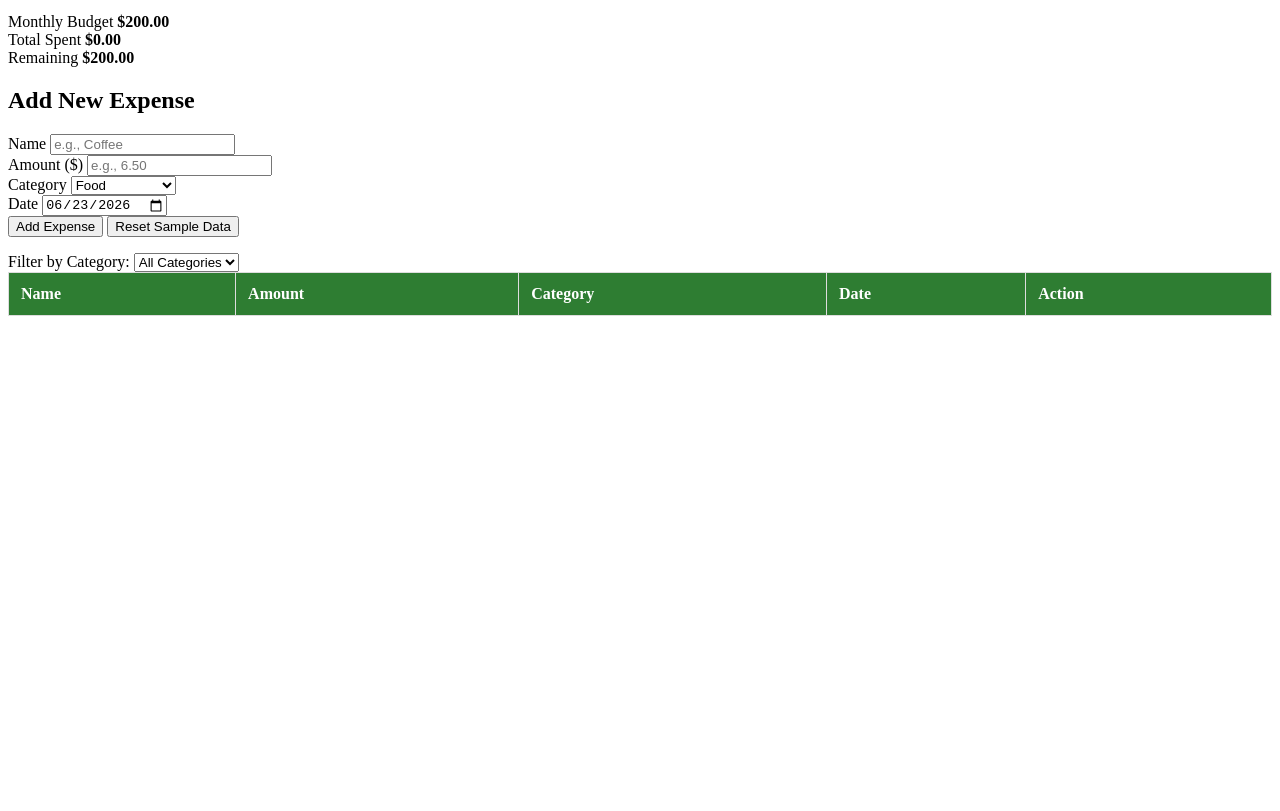
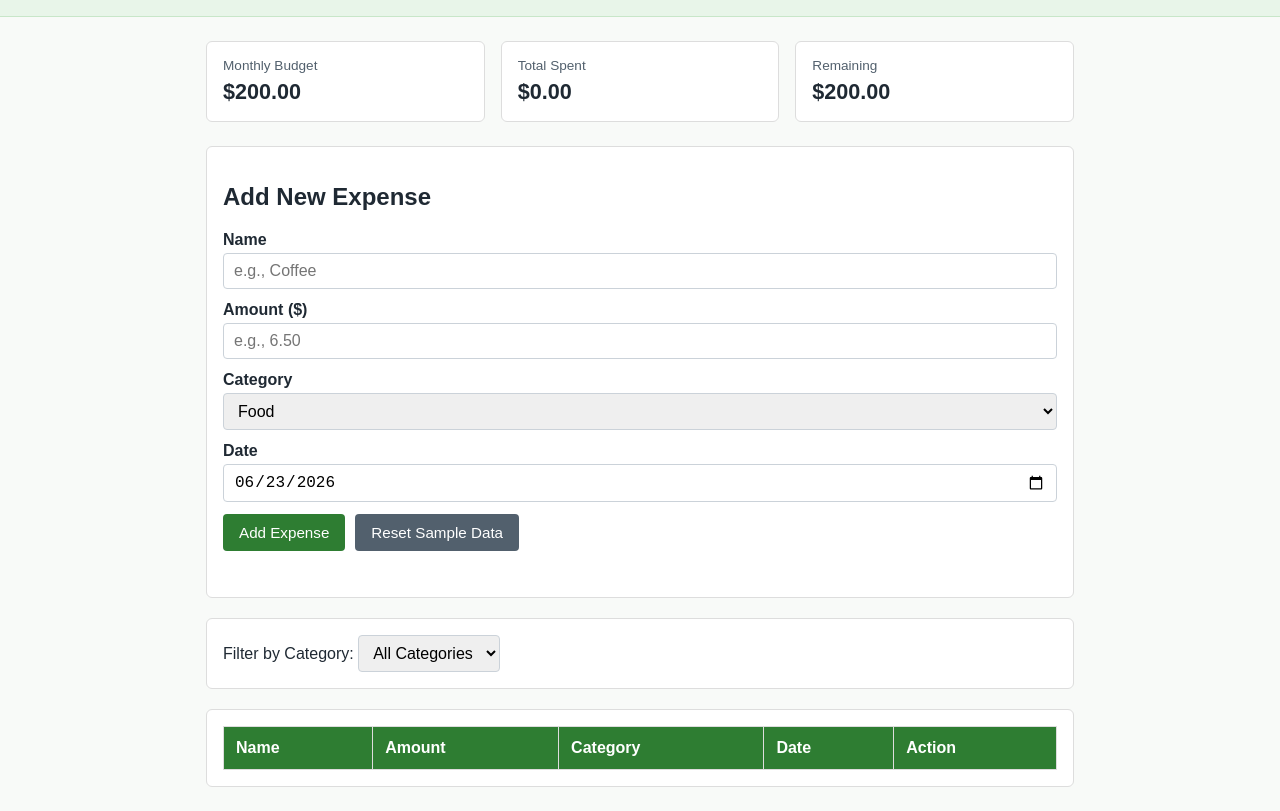
Before and after one commit to omarabdullali110-creator/spendwise-budget, a plain HTML site: page index.html in a window 1280 px wide. Shown: the part 76-887 px from the top of the page. Before the commit the page ends 800 px from the top, so only its background shows below. Drawn offline with Linux system fonts and the light colour scheme; a script that the page names is missing.

Commit message:
Refactor CSS styles for consistency and clarity

```diff
--- a/style.css
+++ b/style.css
@@ -1,10 +1,156 @@
-h1{
+* {
+    box-sizing: border-box;
+}
+
+body {
+    font-family: Arial, sans-serif;
+    margin: 0;
+    background-color: #f8faf8;
+    color: #1f2933;
+}
+
+h1 {
     background-color: #2e7d32;
-    font-size: large;
+    font-size: 1.75rem;
     color: white;
     text-align: center;
     padding: 20px;
+    margin: 0;
 }
+
+.status-banner {
+    margin: 0;
+    padding: 10px 16px;
+    text-align: center;
+    font-weight: bold;
+    background-color: #e8f5e9;
+    color: #1b5e20;
+    border-bottom: 1px solid #c8e6c9;
+}
+
+.status-banner.warning {
+    background-color: #fff8e1;
+    color: #8d6e00;
+    border-bottom-color: #ffe082;
+}
+
+.status-banner.danger {
+    background-color: #ffebee;
+    color: #b71c1c;
+    border-bottom-color: #ef9a9a;
+}
+
+.container {
+    max-width: 900px;
+    margin: 24px auto;
+    padding: 0 16px;
+}
+
+.summary-grid {
+    display: grid;
+    grid-template-columns: repeat(auto-fit, minmax(180px, 1fr));
+    gap: 16px;
+    margin-bottom: 24px;
+}
+
+.summary-card {
+    background: white;
+    border: 1px solid #ddd;
+    border-radius: 6px;
+    padding: 16px;
+    display: flex;
+    flex-direction: column;
+    gap: 6px;
+}
+
+.summary-card .label {
+    font-size: 0.85rem;
+    color: #52606d;
+}
+
+.summary-card strong {
+    font-size: 1.35rem;
+}
+
+.form-section,
+.filter-section,
+.table-section {
+    background: white;
+    border: 1px solid #ddd;
+    border-radius: 6px;
+    padding: 16px;
+    margin-bottom: 20px;
+}
+
+.form-row {
+    display: flex;
+    flex-direction: column;
+    margin-bottom: 12px;
+}
+
+.form-row label {
+    font-weight: bold;
+    margin-bottom: 4px;
+}
+
+.form-row input,
+.form-row select,
+.filter-section select {
+    padding: 8px 10px;
+    border: 1px solid #cbd2d9;
+    border-radius: 4px;
+    font-size: 1rem;
+}
+
+.form-actions {
+    display: flex;
+    gap: 10px;
+    flex-wrap: wrap;
+}
+
+button {
+    background-color: #2e7d32;
+    color: white;
+    border: none;
+    border-radius: 4px;
+    padding: 10px 16px;
+    font-size: 0.95rem;
+    cursor: pointer;
+}
+
+button:hover {
+    background-color: #256628;
+}
+
+button.secondary-btn {
+    background-color: #52606d;
+}
+
+button.secondary-btn:hover {
+    background-color: #3e4c59;
+}
+
+button.delete-btn {
+    background-color: #c62828;
+    padding: 6px 10px;
+    font-size: 0.85rem;
+}
+
+button.delete-btn:hover {
+    background-color: #9e1b1b;
+}
+
+.feedback {
+    min-height: 20px;
+    margin: 10px 0 0;
+    font-weight: bold;
+    color: #2e7d32;
+}
+
+.feedback.error {
+    color: #c62828;
+}
+
 table {
     border-collapse: collapse;
     width: 100%;
```
